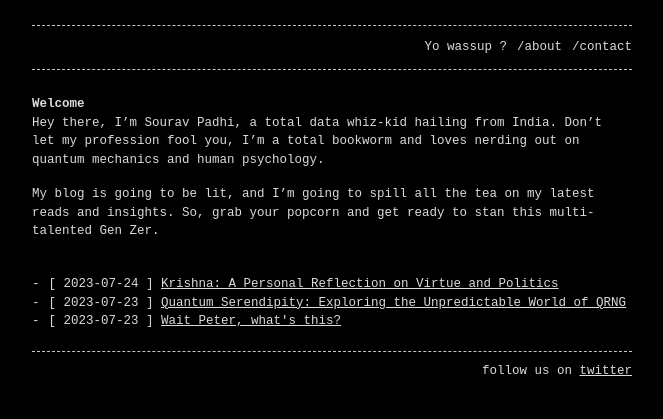
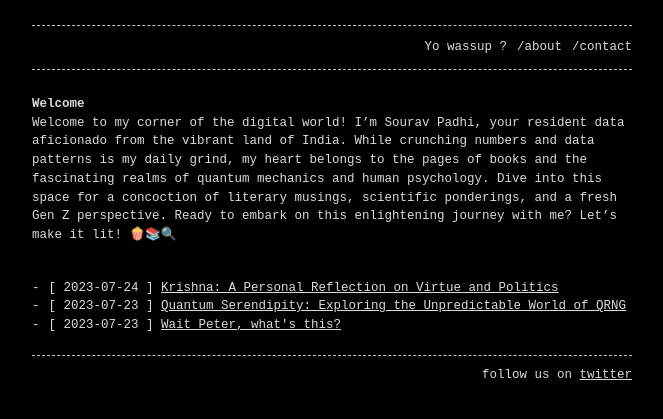
Before and after one commit to heysouravv/public, a Jekyll site: the page built from index.md, in a window 1280 px wide. Shown: the top 419 px of the page, without its empty margins (308-971 px from the left). Built offline with Jekyll 4.4.1, drawn with Linux system fonts in a browser that asks for light colours.

Commit message:
mod index

```diff
--- a/index.md
+++ b/index.md
@@ -5,6 +5,4 @@ permalink: /
 ---
 # Welcome
 
-Hey there, I'm Sourav Padhi, a total data whiz-kid hailing from India. Don't let my profession fool you, I'm a total bookworm and loves nerding out on quantum mechanics and human psychology.
-
-My blog is going to be lit, and I'm going to spill all the tea on my latest reads and insights. So, grab your popcorn and get ready to stan this multi-talented Gen Zer.
+Welcome to my corner of the digital world! I'm Sourav Padhi, your resident data aficionado from the vibrant land of India. While crunching numbers and data patterns is my daily grind, my heart belongs to the pages of books and the fascinating realms of quantum mechanics and human psychology. Dive into this space for a concoction of literary musings, scientific ponderings, and a fresh Gen Z perspective. Ready to embark on this enlightening journey with me? Let's make it lit! 🍿📚🔍
```
